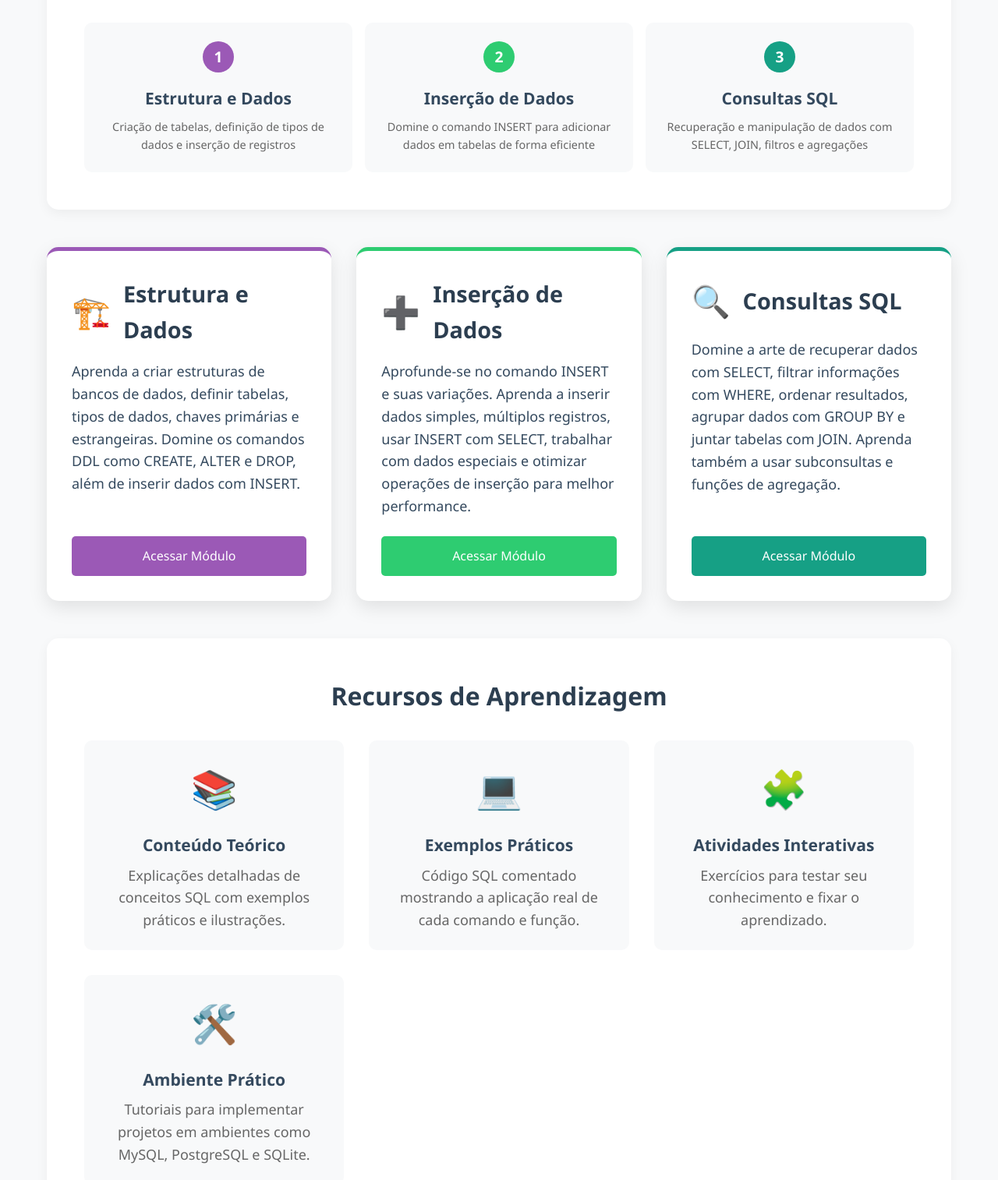
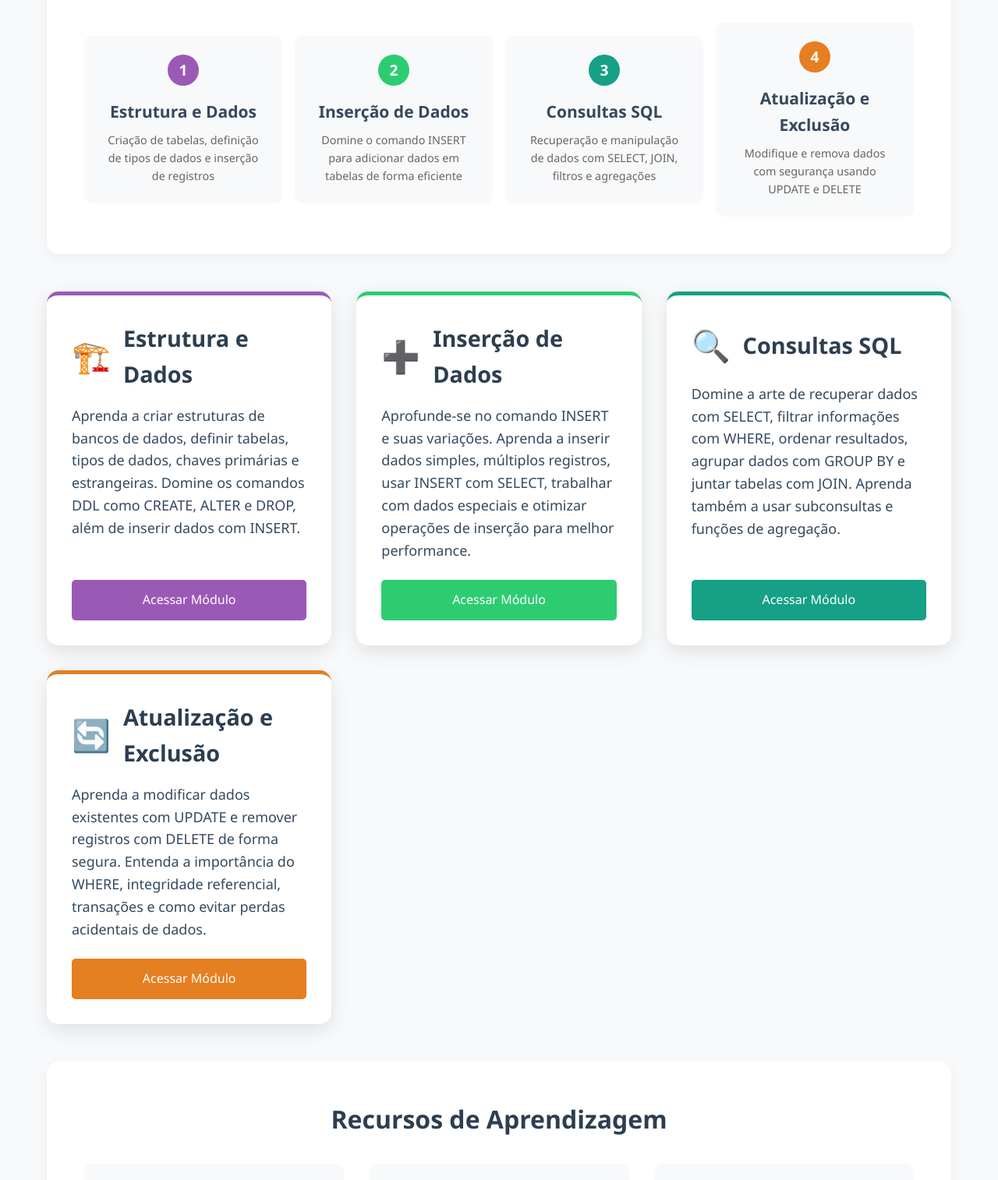
Before and after one commit to gersonferreirarn/gersonferreirarn.github.io, a plain HTML site: page bd/index.html in a window 1280 px wide. Shown: the part 460-1974 px from the top of the page at 78% size. Drawn offline with Linux system fonts and the light colour scheme.

Commit message:
Update index.html

```diff
--- a/bd/index.html
+++ b/bd/index.html
@@ -14,6 +14,7 @@
             --structure: #9b59b6; /* Cor para módulo de estrutura */
             --queries: #16a085; /* Cor para módulo de consultas */
             --insert: #2ecc71; /* Cor para módulo de inserção */
+            --update: #e67e22; /* Cor para módulo de atualização/exclusão */
             --light: #ecf0f1;
             --dark: #34495e;
             --font-size-base: 18px;
@@ -125,9 +126,9 @@
             margin-top: auto;
         }
         .topic-card .btn:hover {
-            background-color: #2980b9;
             transform: translateY(-2px);
         }
+        /* Estilos específicos por categoria */
         .topic-card.structure {
             border-top-color: var(--structure);
         }
@@ -155,6 +156,16 @@
         .topic-card.insert .btn:hover {
             background-color: #27ae60;
         }
+        .topic-card.update {
+            border-top-color: var(--update);
+        }
+        .topic-card.update .btn {
+            background-color: var(--update);
+        }
+        .topic-card.update .btn:hover {
+            background-color: #d35400;
+        }
+
         .features-section {
             background-color: white;
             border-radius: 15px;
@@ -244,11 +255,14 @@
         .path-step.structure .path-step-number {
             background-color: var(--structure);
         }
+        .path-step.insert .path-step-number {
+            background-color: var(--insert);
+        }
         .path-step.queries .path-step-number {
             background-color: var(--queries);
         }
-        .path-step.insert .path-step-number {
-            background-color: var(--insert);
+        .path-step.update .path-step-number {
+            background-color: var(--update);
         }
         .path-step h3 {
             color: var(--dark);
@@ -357,6 +371,11 @@
                     <h3>Consultas SQL</h3>
                     <p>Recuperação e manipulação de dados com SELECT, JOIN, filtros e agregações</p>
                 </div>
+                <div class="path-step update">
+                    <div class="path-step-number">4</div>
+                    <h3>Atualização e Exclusão</h3>
+                    <p>Modifique e remova dados com segurança usando UPDATE e DELETE</p>
+                </div>
             </div>
         </section>
 
@@ -377,6 +396,12 @@
                 <h3><span class="icon">🔍</span> Consultas SQL</h3>
                 <p>Domine a arte de recuperar dados com SELECT, filtrar informações com WHERE, ordenar resultados, agrupar dados com GROUP BY e juntar tabelas com JOIN. Aprenda também a usar subconsultas e funções de agregação.</p>
                 <a href="consultas.html" class="btn">Acessar Módulo</a>
+            </div>
+
+            <div class="topic-card update">
+                <h3><span class="icon">🔄</span> Atualização e Exclusão</h3>
+                <p>Aprenda a modificar dados existentes com UPDATE e remover registros com DELETE de forma segura. Entenda a importância do WHERE, integridade referencial, transações e como evitar perdas acidentais de dados.</p>
+                <a href="update_delete.html" class="btn">Acessar Módulo</a>
             </div>
         </section>
 
```
